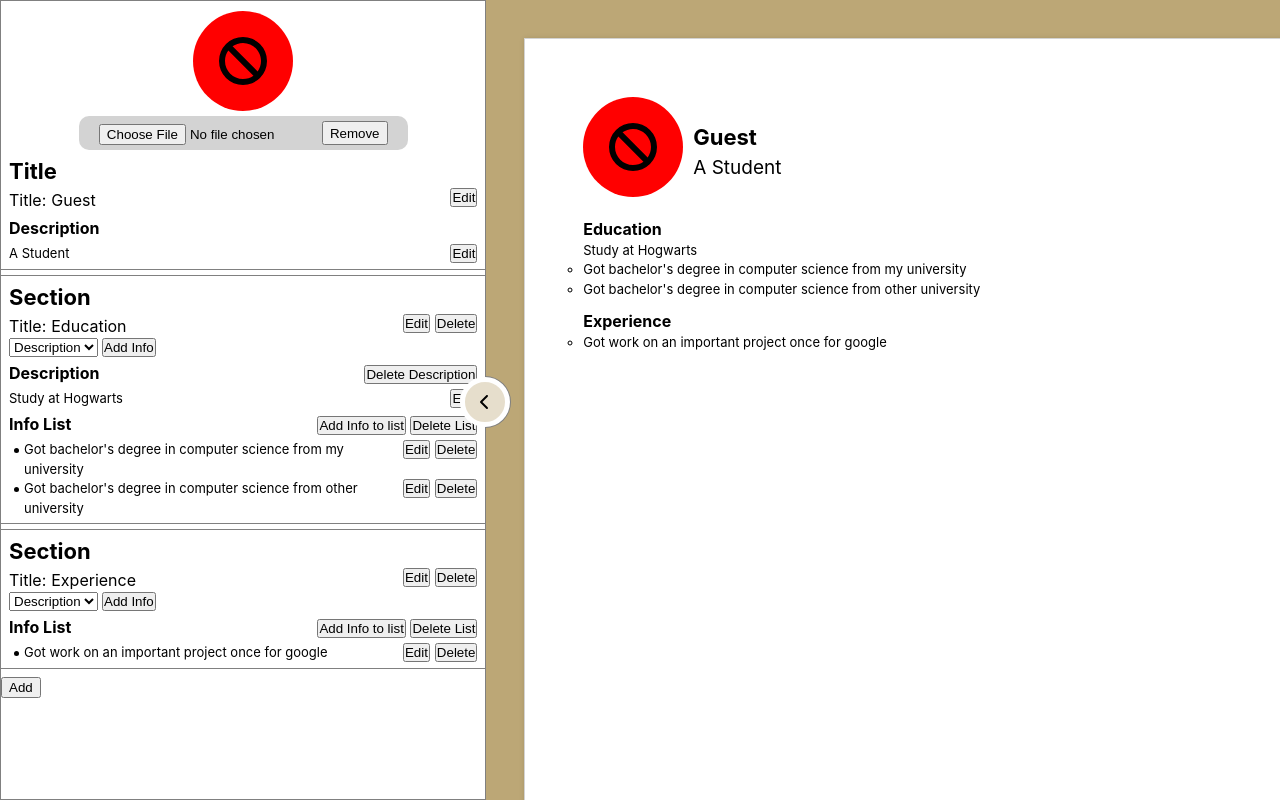
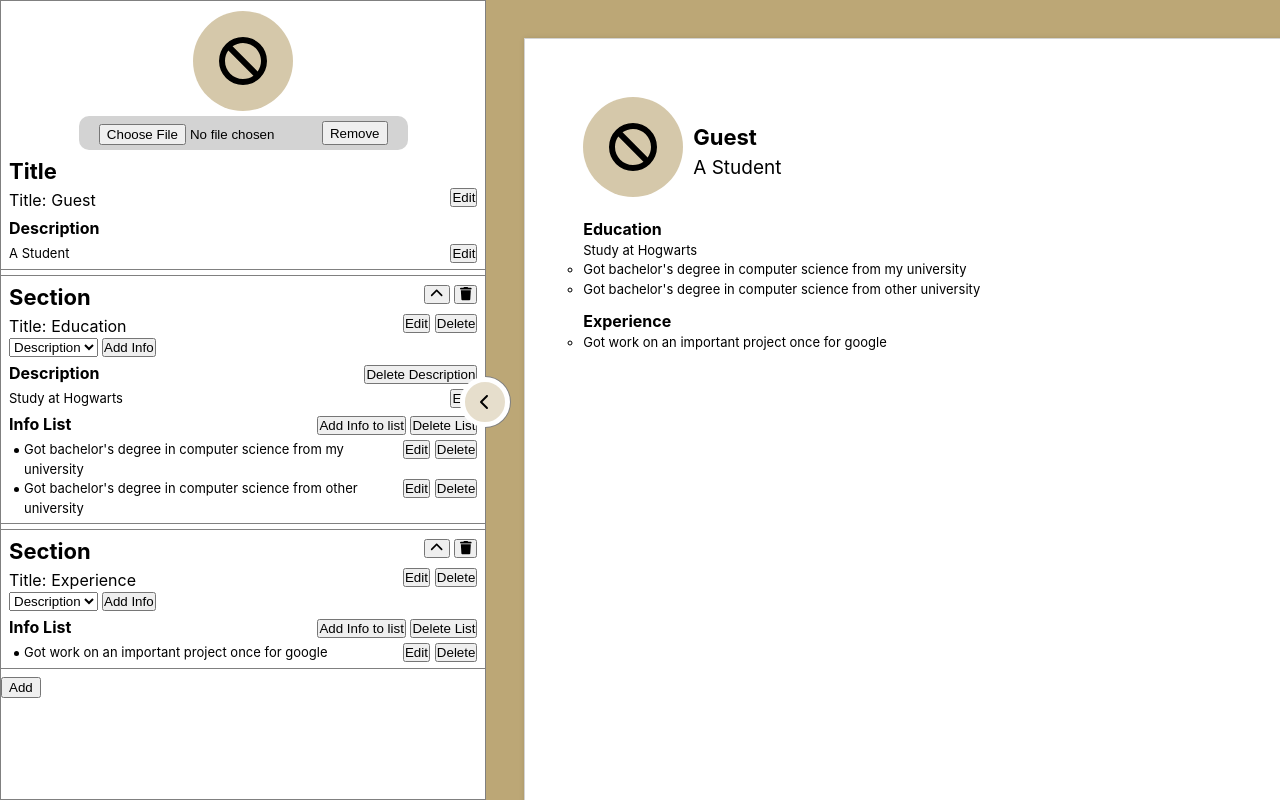
Before and after one commit to Lyhengsun/My-React-CV-Application, a React (Vite) app: page / in a window 1280 px wide. Both pictures are taken after a click on the element 37 px from the left and 402 px from the top of the page. Built offline with nearby package versions, Linux system fonts and the light colour scheme.

Commit message:
added delete section and move up section button

```diff
--- a/src/Components/EditMenu/EditMenu.jsx
+++ b/src/Components/EditMenu/EditMenu.jsx
@@ -11,11 +11,8 @@ function EditMenu() {
   const dispatch = useCanvasDispatch();
 
   function handleOnAdd() {
-    const newId = sections[sections.length - 1].id + 1;
-
     dispatch({
       type: "added_section",
-      sectionId: newId,
       sectionTitle: "Title",
       sectionInfo: [],
     });
--- a/src/Components/EditMenu/EditMenu.module.css
+++ b/src/Components/EditMenu/EditMenu.module.css
@@ -3,5 +3,6 @@
   height: 100%;
   z-index: 1;
   padding-top: 10px;
+  padding-bottom: 20px;
   overflow: scroll;
 }
--- a/src/Components/InfoInput/InfoInput.jsx
+++ b/src/Components/InfoInput/InfoInput.jsx
@@ -7,11 +7,15 @@ import EditableTextbox from "../EditableTextbox/EditableTextbox";
 import styles from "./InfoSectionInput.module.css";
 import InfoSectionInputDesc from "./InfoSectionInputDesc";
 import InfoSectionInputList from "./InfoSectionInputList";
+import { FontAwesomeIcon } from "@fortawesome/react-fontawesome";
+import { faChevronUp, faTrash } from "@fortawesome/free-solid-svg-icons";
 export default InfoInput;
 
 const componentTempListId = new tempListId();
 
 function InfoInput({
+  handleOnSectionMoveUp = () => {},
+  handleOnDeleteSection = () => {},
   handleOnTitleEdit = () => {},
   handleOnAddInfo = () => {},
   handleOnDeleteInfo = () => {},
@@ -20,6 +24,8 @@ function InfoInput({
   handleOnEditInfoList = () => {},
   handleOnDeleteInfoList = () => {},
   addInfoBtn = true,
+  moveSectionUpBtn = true,
+  deleteSectionBtn = true,
   deleteTitleBtn = true,
   deleteDescBtn = true,
   deleteListBtn = true,
@@ -37,7 +43,27 @@ function InfoInput({
 
   return (
     <div className={styles.InfoSectionInput} style={style}>
-      <p style={FontSize.h1Styles}>{capitalize(type)}</p>
+      <div style={{ display: "flex", justifyContent: "space-between" }}>
+        <p style={FontSize.h1Styles}>{capitalize(type)}</p>
+        <div>
+          {moveSectionUpBtn && (
+            <button
+              style={{ padding: "0px 4px" }}
+              onClick={handleOnSectionMoveUp}
+            >
+              <FontAwesomeIcon icon={faChevronUp} />
+            </button>
+          )}
+          {deleteSectionBtn && (
+            <button
+              style={{ padding: "0px 4px", marginLeft: "4px" }}
+              onClick={handleOnDeleteSection}
+            >
+              <FontAwesomeIcon icon={faTrash} />
+            </button>
+          )}
+        </div>
+      </div>
       <div style={{ display: "flex" }}>
         <span style={{ display: "inline-block", marginRight: "5px" }}>
           Title:
--- a/src/Components/InfoInput/InfoSectionInput.jsx
+++ b/src/Components/InfoInput/InfoSectionInput.jsx
@@ -8,6 +8,20 @@ function InfoSectionInput() {
   const canvasDispatch = useCanvasDispatch();
   const section = useSection();
   const id = section.id;
+
+  function handleOnSectionMoveUp() {
+    canvasDispatch({
+      type: "moved_up_section",
+      sectionId: id,
+    });
+  }
+
+  function handleOnDeleteSection() {
+    canvasDispatch({
+      type: "deleted_section",
+      sectionId: id,
+    });
+  }
 
   function handleOnTitleEdit(newTitle) {
     canvasDispatch({
@@ -72,6 +86,8 @@ function InfoSectionInput() {
 
   return (
     <InfoInput
+      handleOnSectionMoveUp={handleOnSectionMoveUp}
+      handleOnDeleteSection={handleOnDeleteSection}
       handleOnTitleEdit={handleOnTitleEdit}
       handleOnAddInfo={handleOnAddInfo}
       handleOnDeleteInfo={handleOnDeleteInfo}
--- a/src/Components/InfoInput/InfoTitleInput.jsx
+++ b/src/Components/InfoInput/InfoTitleInput.jsx
@@ -73,6 +73,8 @@ function InfoTitleInput() {
         handleOnTitleEdit={handleOnTitleEdit}
         handleOnEditInfoDesc={handleOnEditInfoDesc}
         addInfoBtn={false}
+        moveSectionUpBtn={false}
+        deleteSectionBtn={false}
         deleteTitleBtn={false}
         deleteDescBtn={false}
         deleteListBtn={false}
--- a/src/Components/UserProfileImage/UserProfileImage.jsx
+++ b/src/Components/UserProfileImage/UserProfileImage.jsx
@@ -1,5 +1,6 @@
 import { FontAwesomeIcon } from "@fortawesome/react-fontawesome";
 import { faBan } from "@fortawesome/free-solid-svg-icons";
+import { secondaryColor } from "../../Theme/Colors";
 
 export default UserProfileImage;
 
@@ -15,7 +16,7 @@ function UserProfileImage({
         width: size,
         height: size,
         borderRadius: "50%",
-        backgroundColor: "red",
+        backgroundColor: secondaryColor(75),
         overflow: "hidden",
         ...style,
       }}
--- a/src/Contexts/CanvasContext.jsx
+++ b/src/Contexts/CanvasContext.jsx
@@ -14,6 +14,31 @@ export function useCanvasDispatch() {
 
 const CanvasContext = createContext(null);
 const CanvasDispatchContext = createContext(null);
+const initialCanvas = {
+  userImage: null,
+  sections: [
+    new TitleSectionModel(0, "Guest", [
+      new InfoModel(["A Student"], infoType.INFO_DESCRIPTION),
+    ]),
+    new SectionModel(1, "Education", [
+      new InfoModel(["Study at Hogwarts"], infoType.INFO_DESCRIPTION),
+      new InfoModel(
+        [
+          "Got bachelor's degree in computer science from my university",
+          "Got bachelor's degree in computer science from other university",
+        ],
+        infoType.INFO_LIST,
+      ),
+    ]),
+    new SectionModel(2, "Experience", [
+      new InfoModel(
+        ["Got work on an important project once for google"],
+        infoType.INFO_LIST,
+      ),
+    ]),
+  ],
+};
+let latestId = initialCanvas.sections[initialCanvas.sections.length - 1].id;
 
 function CanvasProvider({ children }) {
   const [canvas, dispatch] = useReducer(canvasReducer, initialCanvas);
@@ -35,19 +60,44 @@ function canvasReducer(canvas, action) {
         sections: sections,
       };
     case "added_section":
+      latestId += 1;
+      console.log(sections);
       return {
         userImage: canvas.userImage,
         sections: [
           ...sections,
-          new SectionModel(
-            action.sectionId,
-            action.sectionTitle,
-            action.sectionInfo,
-          ),
+          new SectionModel(latestId, action.sectionTitle, action.sectionInfo),
         ],
       };
+    case "moved_up_section":
+      const sectionIndex = sections.findIndex(
+        (section) => section.id === action.sectionId,
+      );
+      const oldSection = sections[sectionIndex - 1];
+      if (sectionIndex - 1 > 0) {
+        const newSections = sections.map((section, index) => {
+          if (index === sectionIndex - 1) {
+            return sections[sectionIndex];
+          }
+          if (index === sectionIndex) {
+            return oldSection;
+          }
+          return section;
+        });
+        return {
+          userImage: canvas.userImage,
+          sections: newSections,
+        };
+      }
+      return {
+        userImage: canvas.userImage,
+        sections: sections,
+      };
     case "deleted_section":
-      return sections.filter((section) => section.id != action.sectionId);
+      return {
+        userImage: canvas.userImage,
+        sections: sections.filter((section) => section.id != action.sectionId),
+      };
     case "edited_section_title":
       return {
         userImage: canvas.userImage,
@@ -201,28 +251,3 @@ function canvasReducer(canvas, action) {
       throw Error(`Unknown action type: ${action.type}`);
   }
 }
-
-const initialCanvas = {
-  userImage: null,
-  sections: [
-    new TitleSectionModel(0, "Guest", [
-      new InfoModel(["A Student"], infoType.INFO_DESCRIPTION),
-    ]),
-    new SectionModel(1, "Education", [
-      new InfoModel(["Study at Hogwarts"], infoType.INFO_DESCRIPTION),
-      new InfoModel(
-        [
-          "Got bachelor's degree in computer science from my university",
-          "Got bachelor's degree in computer science from other university",
-        ],
-        infoType.INFO_LIST,
-      ),
-    ]),
-    new SectionModel(2, "Experience", [
-      new InfoModel(
-        ["Got work on an important project once for google"],
-        infoType.INFO_LIST,
-      ),
-    ]),
-  ],
-};
```
